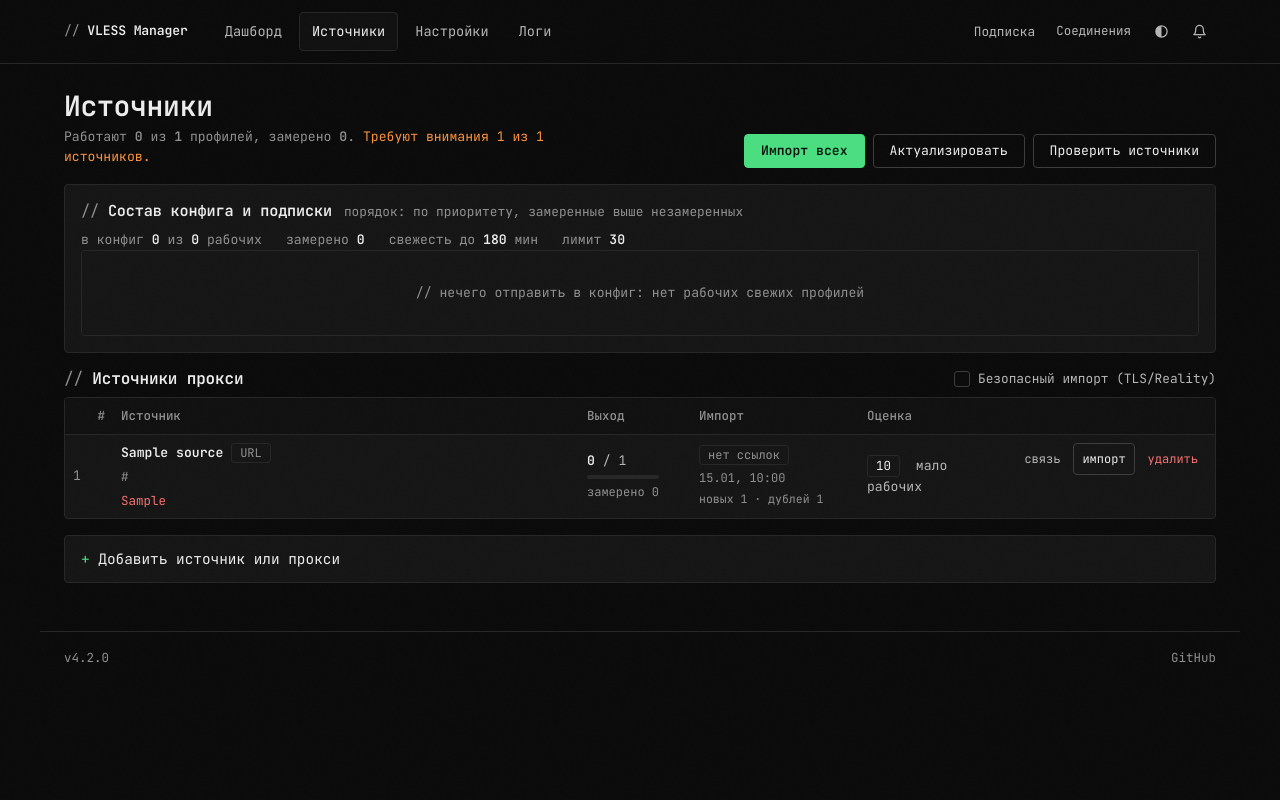
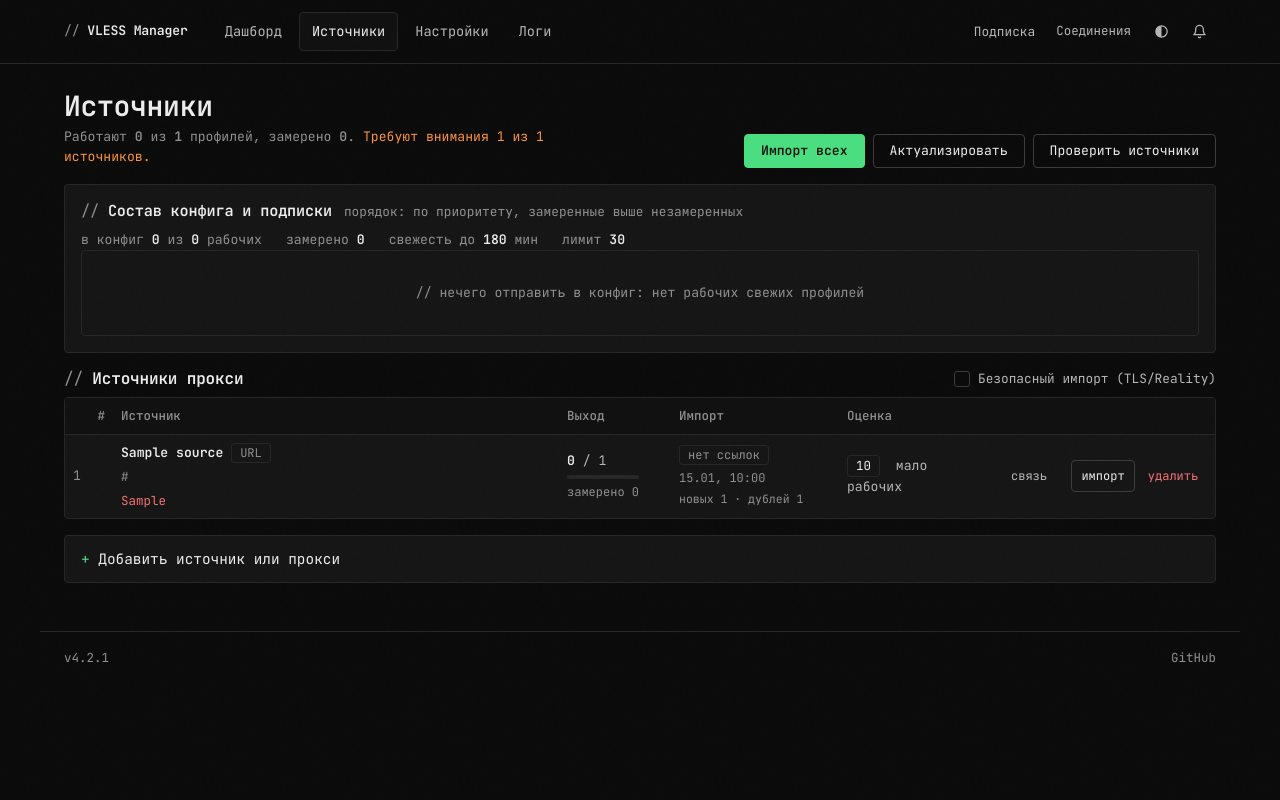
Before and after one commit to prasx/vless-manager-proxy, a Flask app: page /sources in a window 1280 px wide. Run offline with Flask 3, Linux system fonts and the light colour scheme; data comes from the database, SQL or seed files in the repository; tables that the repository leaves empty hold one stand-in row (values such as "Sample post"); data that the repository does not hold is empty.

Commit message:
v4.2.1: restore table-cell layout for status and source actions
display:flex was set on the <td> itself in both tables, which removes the cell from table layout: row borders stopped at that column and buttons drifted. Move the flex layout into .status-inner/.src-actions-inner, align the three source actions in fixed grid columns, and refresh the README screenshots.

```diff
--- a/static/dashboard.js
+++ b/static/dashboard.js
@@ -541,7 +541,7 @@ function renderDesktop(proxies) {
       <td class="host-cell" title="${esc(p.host)}">${esc(p.host)}</td>
       <td class="num">${esc(p.port)}</td>
       <td>${esc(p.country || 'нет')}${securityBadge(p.security)}</td>
-      <td class="status-cell"><span class="badge ${badgeCls}" title="${testTooltip(p)}">${statusText(p.status)}</span>${errorHint(p)}</td>
+      <td class="status-cell"><div class="status-inner"><span class="badge ${badgeCls}" title="${testTooltip(p)}">${statusText(p.status)}</span>${errorHint(p)}</div></td>
       <td class="speed-cell num" title="${esc(speedTitle)}">${speedHtml}${peakHtml}</td>
       <td class="lat-cell num">${vlessHtml}</td>
       <td class="actions-cell"><div class="row-actions">
--- a/static/sources.js
+++ b/static/sources.js
@@ -155,7 +155,7 @@ function renderList(sources) {
         <span class="src-score">${s.score != null ? s.score : 0}</span>
         <span class="${vcls}" title="${esc(reco)}">${esc(s.verdict_label || '—')}</span>
       </td>
-      <td class="src-actions">${sourceActionsHTML(s)}</td>
+      <td class="src-actions"><div class="src-actions-inner">${sourceActionsHTML(s)}</div></td>
     </tr>`;
   }).join('');
 
--- a/static/style.css
+++ b/static/style.css
@@ -437,6 +437,9 @@ input[type="checkbox"]:not(.chk-custom):checked::after {
 .chk-group { display: flex; gap: 12px; align-items: center; flex-wrap: wrap; }
 
 /* ─── Таблицы ─── */
+/* th/td должны оставаться table-cell. Любой display:flex/grid на самой ячейке
+   выбивает её из строки: ломаются границы, высота и выравнивание колонок.
+   Раскладка внутри ячейки — только через обёртку (.row-actions, .status-inner). */
 .table-wrap {
   background: var(--bg-card);
   border: 1px solid var(--border);
@@ -1198,7 +1201,7 @@ dialog.modal::backdrop { background: var(--overlay); }
 .desktop-table td.lat-cell,
 .desktop-table td.speed-cell { white-space: nowrap; font-variant-numeric: tabular-nums; }
 .speed-max { display: block; font-size: 0.7rem; font-weight: 400; color: var(--text-muted); }
-.desktop-table .status-cell {
+.status-inner {
   display: flex;
   flex-direction: column;
   align-items: flex-start;
@@ -1400,12 +1403,7 @@ dialog.modal::backdrop { background: var(--overlay); }
 .src-col-out { width: 112px; }
 .src-col-imp { width: 168px; }
 .src-col-val { width: 144px; }
-.src-col-act { width: 212px; }
-/* На узком десктопе (1100–1339) три действия не помещаются в широкую
-   колонку: поджимаем кнопки, чтобы «удалить» не выходило за таблицу. */
-@media (min-width: 1100px) and (max-width: 1339px) {
-  .src-actions .btn { padding: 0 4px; font-size: 0.72rem; }
-}
+.src-col-act { width: 232px; }
 .src-cards { display: flex; flex-direction: column; gap: 8px; padding: 8px; }
 @media (min-width: 1100px) { .src-cards { display: none; } }
 @media (max-width: 1099px) {
@@ -1477,8 +1475,17 @@ dialog.modal::backdrop { background: var(--overlay); }
 .v-duplicate { color: var(--text-muted); }
 .v-empty { color: var(--orange); }
 .src-reco { font-size: 0.78rem; color: var(--text-muted); margin-top: 4px; }
-.src-actions { display: flex; gap: 4px; align-items: center; justify-content: flex-end; white-space: nowrap; text-align: right; }
-.src-actions .btn { padding: 0 8px; font-size: 0.75rem; }
+.src-actions { white-space: nowrap; text-align: right; }
+/* Кнопки — во внутреннем гриде, а не flex на <td>: display:flex на ячейке
+   ломает табличную раскладку, из-за чего рвались линии строк. */
+.src-actions-inner {
+  display: grid;
+  grid-template-columns: 76px 64px 68px;
+  gap: 4px;
+  justify-content: end;
+  align-items: center;
+}
+.src-actions-inner .btn { padding: 0 4px; font-size: 0.75rem; justify-content: center; }
 .src-verdict { white-space: normal; }
 .src-measured { display: block; margin-top: 4px; font-size: 0.75rem; color: var(--text-muted); }
 .src-import-time { display: block; margin-top: 4px; font-size: 0.75rem; color: var(--text-muted); }
--- a/templates/base.html
+++ b/templates/base.html
@@ -84,7 +84,7 @@
 </main>
 
 <footer class="container app-footer">
-  <span>v4.2.0</span>
+  <span>v4.2.1</span>
   <a href="https://github.com/prasx" target="_blank" rel="noopener">GitHub</a>
 </footer>
 
```
Also changed, not shown: README.md, 2 other files.
